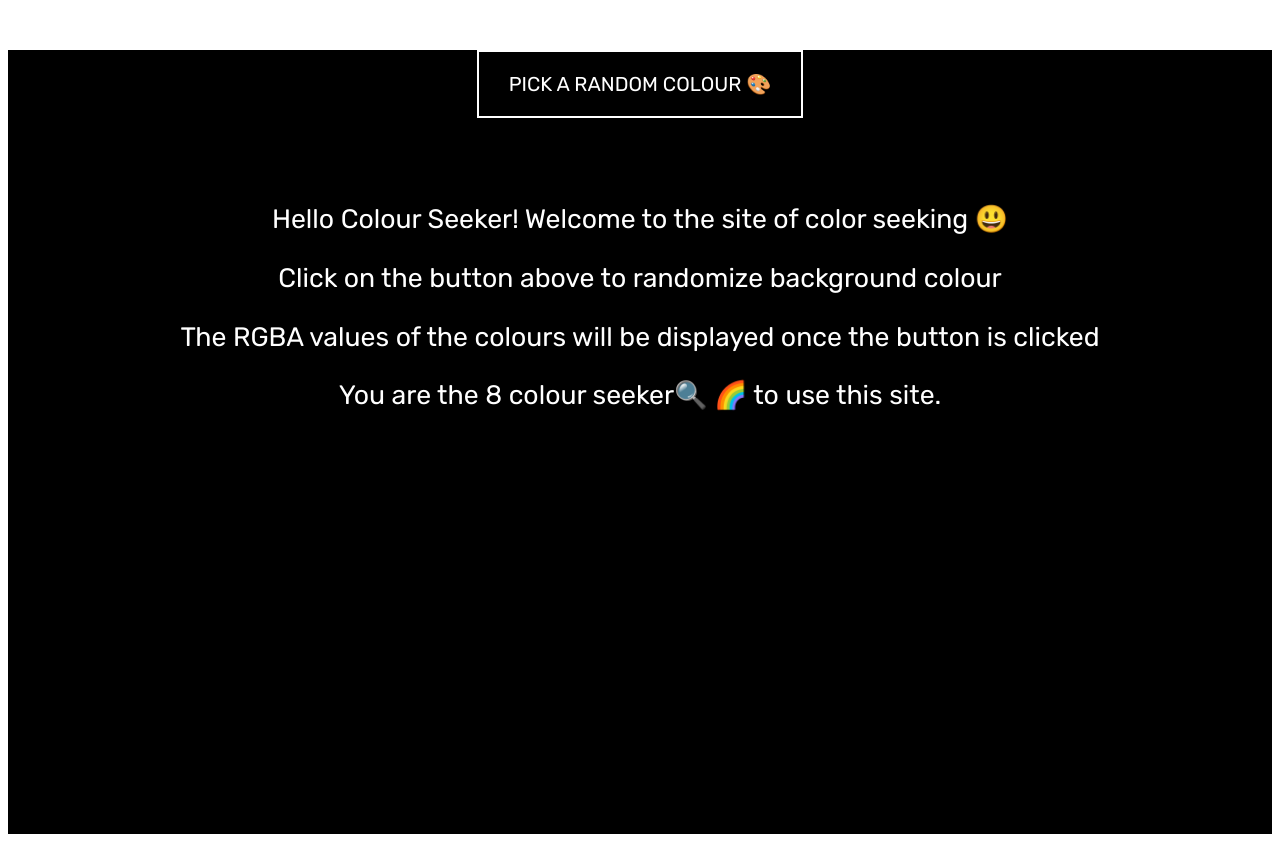
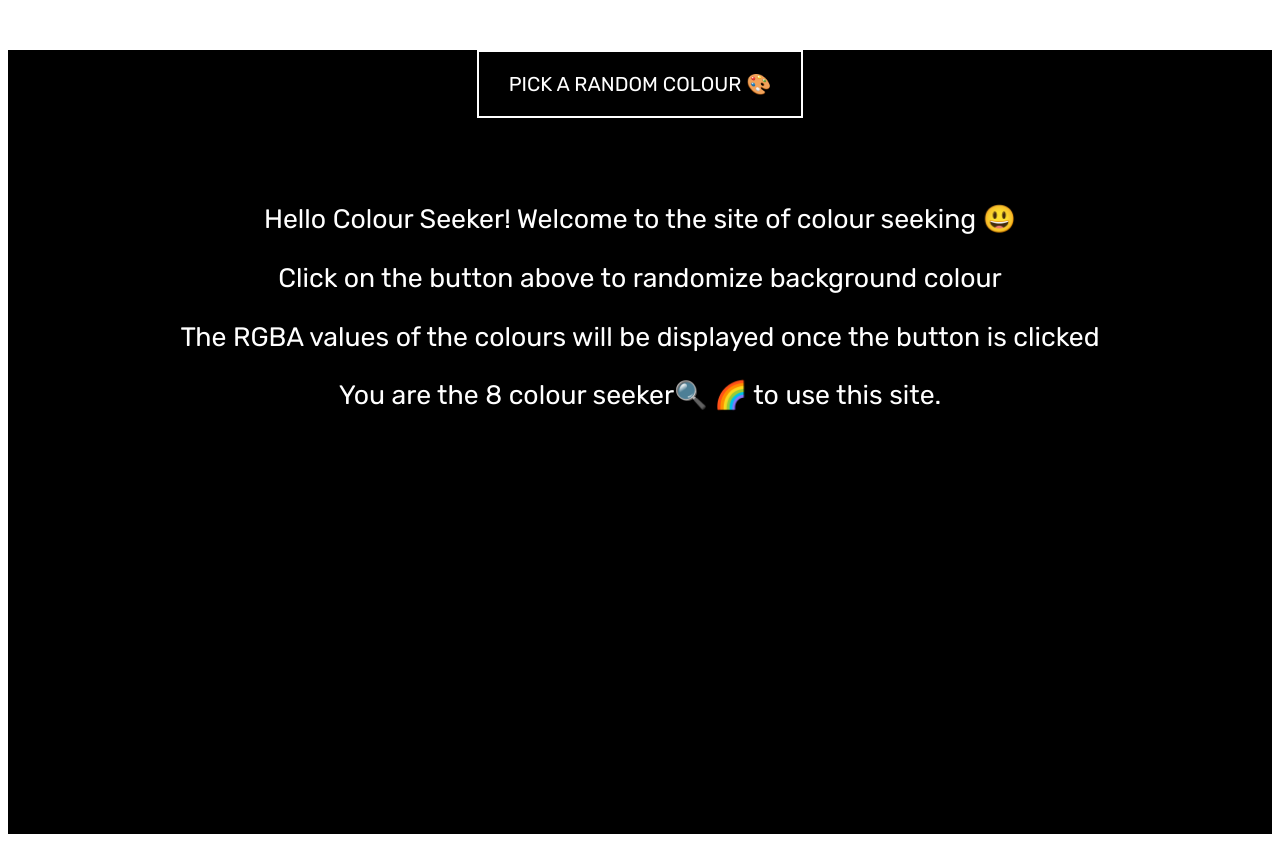
Before and after one commit to Luca0311/HerokuApp, a Flask app: page / in a window 1280 px wide. Run offline with Flask 2, Linux system fonts and the light colour scheme.

Commit message:
commit on main

```diff
--- a/templates/index.html
+++ b/templates/index.html
@@ -6,7 +6,7 @@
         <div id="center">
             <button onClick=randomColor() class="button">PICK A RANDOM COLOUR 🎨</button>
             <p id="rgba">rgba(240, 248, 255, 1)</p>
-            <p>Hello Colour Seeker! Welcome to the site of color seeking 😃</p>
+            <p>Hello Colour Seeker! Welcome to the site of colour seeking 😃</p>
             <p>Click on the button above to randomize background colour</p>
             <p>The RGBA values of the colours will be displayed once the button is clicked</p>
             <p>You are the {{ count }} colour seeker🔍 🌈 to use this site.</p>
```
